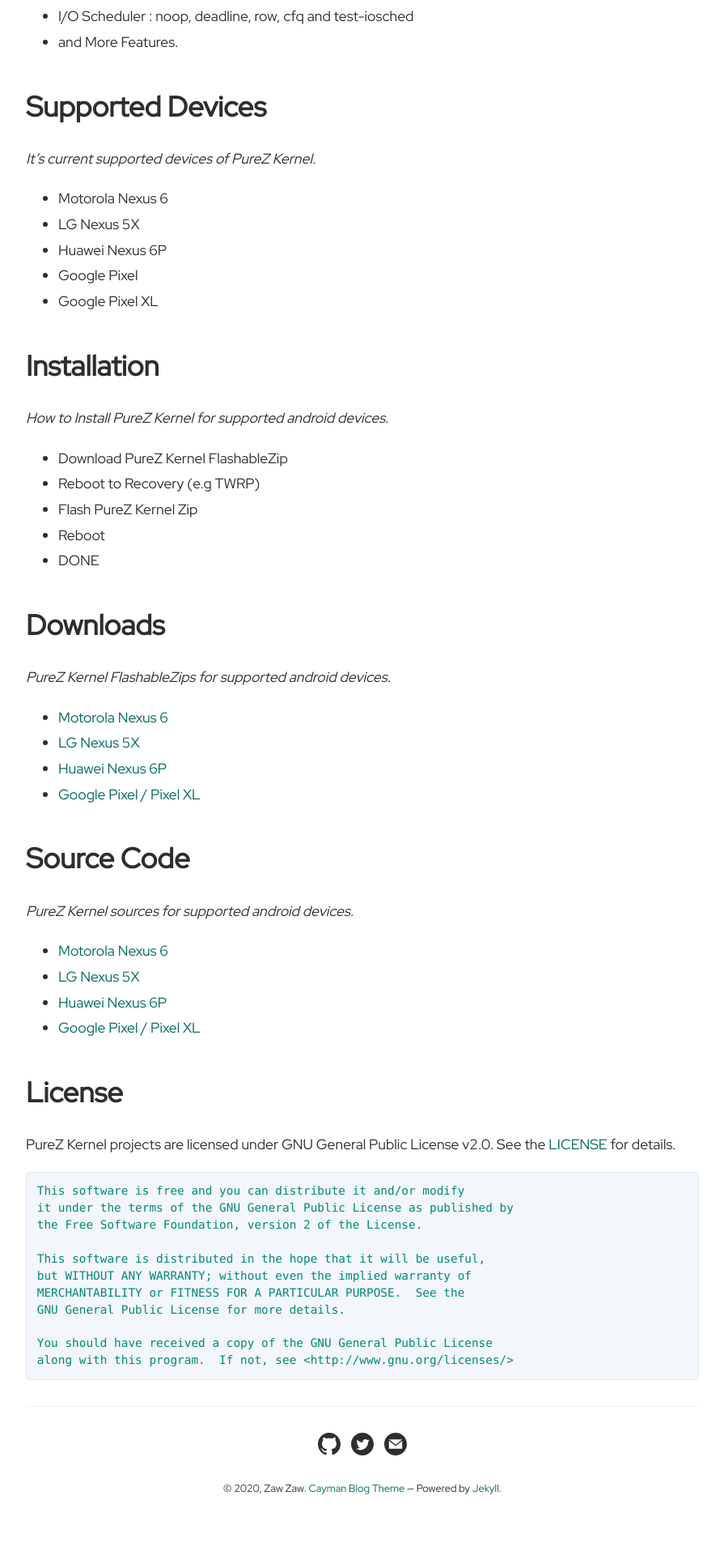
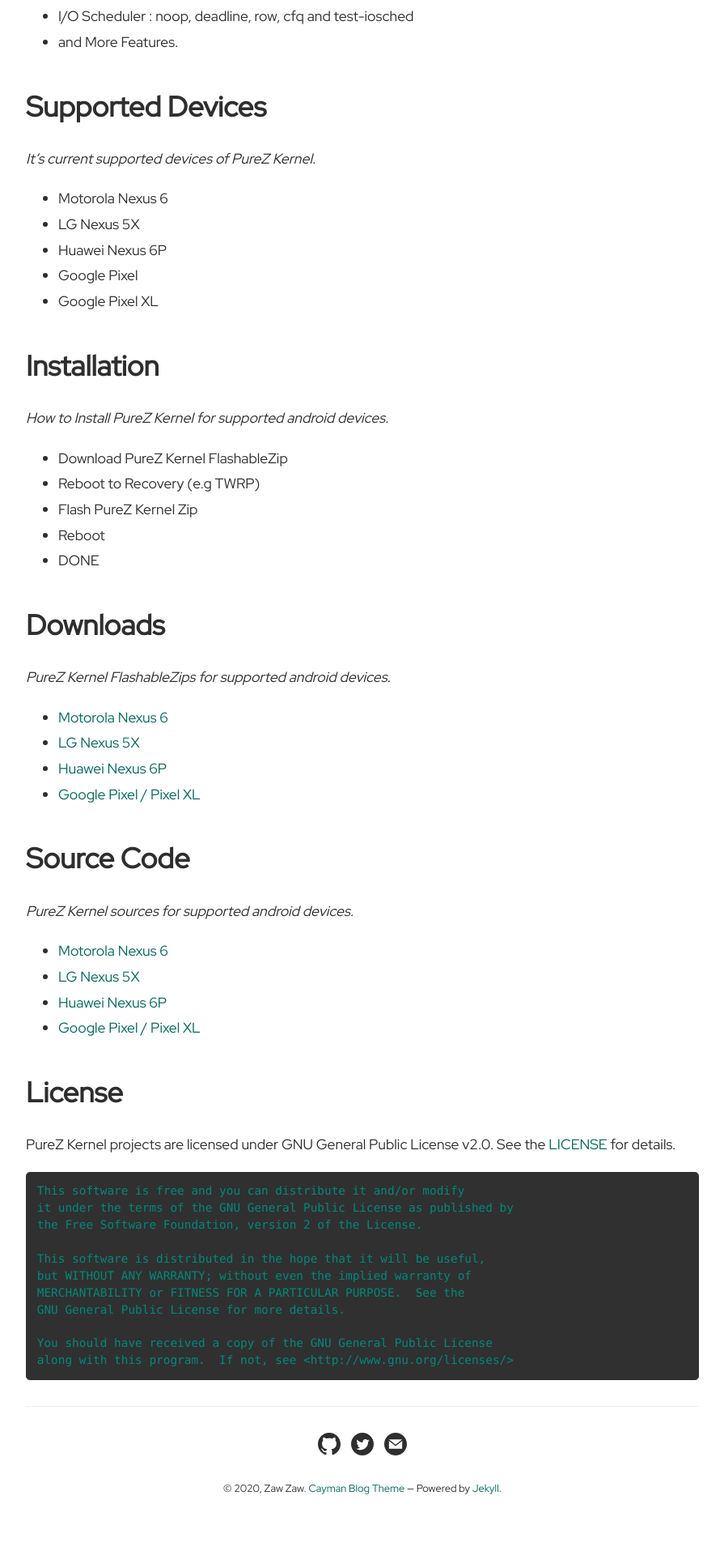
Before and after one commit to zawzaww/zawzaww.github.io, a Jekyll site: the page built from pages/purez-kernel.md, in a window 1280 px wide. Shown: the part 1719-3634 px from the top of the page at 81% size, without its empty margins (192-1087 px from the left). Built offline with Jekyll 4.4.1, drawn with Linux system fonts in a browser that asks for light colours.

Commit message:
_sass: variables.scss: change code bg color and border color

```diff
--- a/_sass/variables.scss
+++ b/_sass/variables.scss
@@ -14,10 +14,10 @@
 $blockquote-text-color: #819198 !default;
 
 // Code colors.
-$code-bg-color: #f3f6fa !default;
+$code-bg-color: #303030 !default;
 $code-text-color: #00897b !default;
 
 // Borders colors.
-$border-color: #dce6f0 !default;
-$table-border-color: #e9ebec !default;
+$border-color: #303030 !default;
+$table-border-color: #ffffff !default;
 $hr-border-color: #eff0f1 !default;
```
